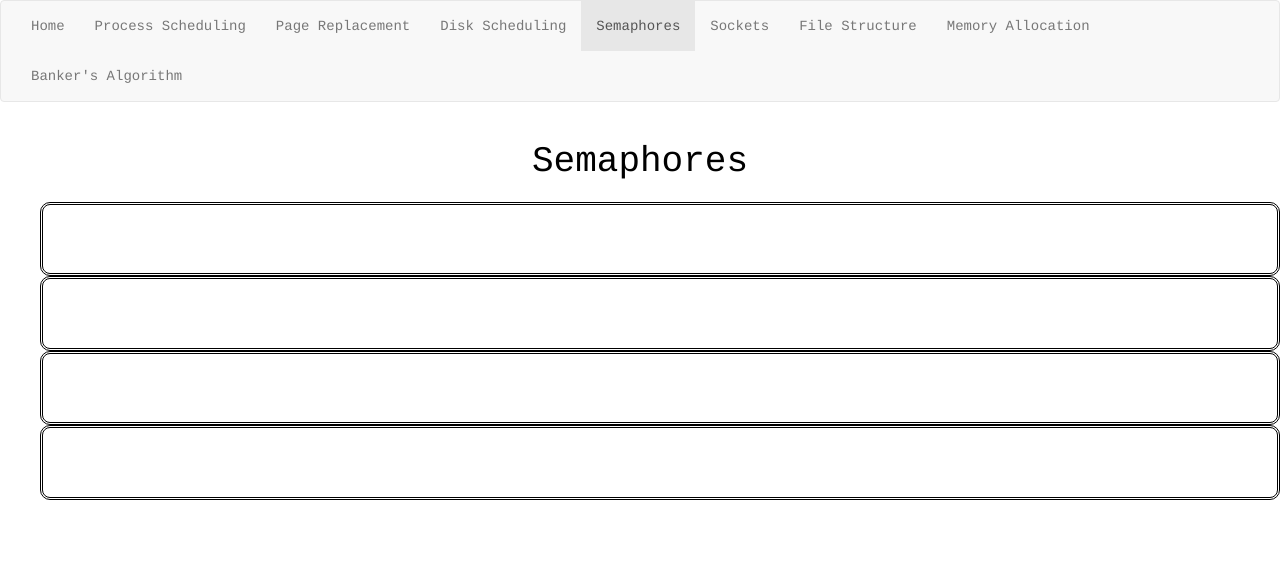
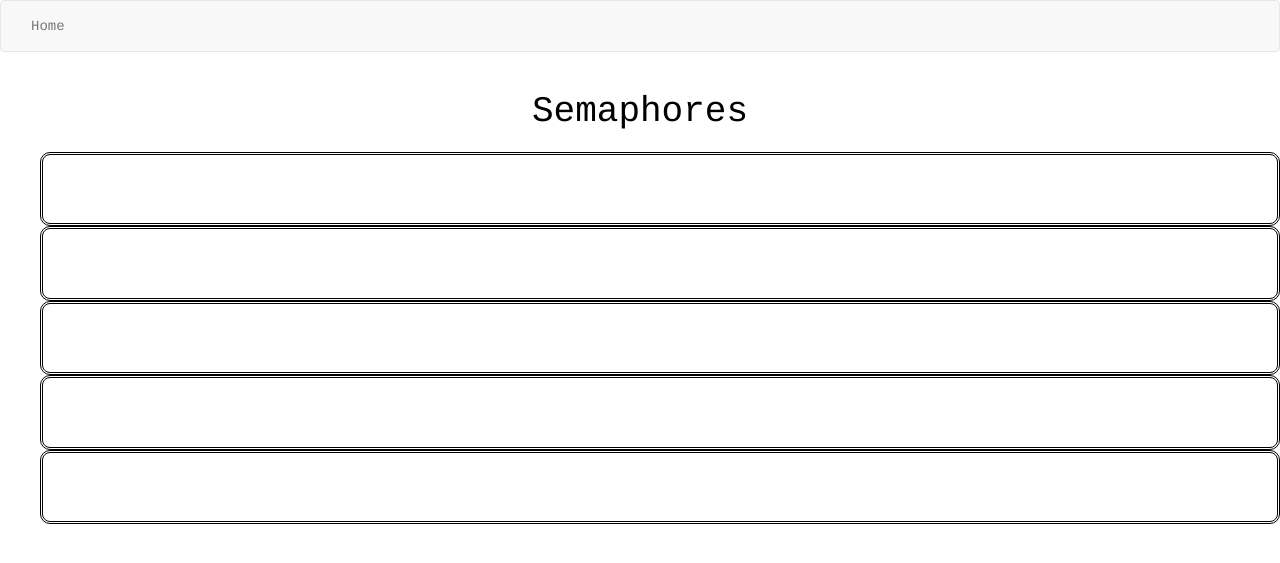
Before and after one commit to sharanyakamath/OS-Simulation, a Django app: page /synchro/semaphores/ in a window 1280 px wide. Shown: the top 563 px of the page. Run offline with Django 3.2, Linux system fonts and the light colour scheme; data comes from the database, SQL or seed files in the repository; some libraries are stand-ins or nearby versions.

Commit message:
synchro wiki added

```diff
--- a/ossim/synchro/templates/synchro/semaphores_index.html
+++ b/ossim/synchro/templates/synchro/semaphores_index.html
@@ -13,14 +13,14 @@
     <div id="navbarCollapse" class="collapse navbar-collapse">
         <ul class="nav navbar-nav">
             <li><a href="/">Home</a></li>
-            <li><a href="/process/">Process Scheduling</a></li>
+            <!-- <li><a href="/process/">Process Scheduling</a></li>
             <li><a href="/memory/page/">Page Replacement</a></li>
             <li><a href="/disk/">Disk Scheduling</a></li>
             <li class="active"><a href="/synchro/semaphores/">Semaphores</a></li>
             <li><a href="/synchro/socket/">Sockets</a></li>
             <li><a href="/filesystem/">File Structure</a></li>
             <li><a href="/mat/">Memory Allocation</a></li>
-            <li><a href="/synchro/deadlocks/">Banker's Algorithm</a></li>
+            <li><a href="/synchro/deadlocks/">Banker's Algorithm</a></li>-->
         </ul>
     </div>
 </nav>
@@ -31,7 +31,7 @@
         <a href="/synchro/semaphores/demo/2/"><li id="lichoice">Reader Writer Problem</li></a>
         <a href="/synchro/semaphores/demo/3/"><li id="lichoice">Dining Philosophers Problem</li></a>
         <a href="/synchro/semaphores/demo/4/"><li id="lichoice">Sleeping Barber Problem</li></a>
-        <a href="/wiki/semaphore/"><li id="wikichoice">Wiki</li></a>
+        <a href="http://sites.simbla.com/401fd77a-c5d8-bf53-c81c-a8787d016d94/Semaphores"><li id="lichoice">Wiki</li></a>
     </ul>
 </div>
 <!-- <div class="main-container">
```
